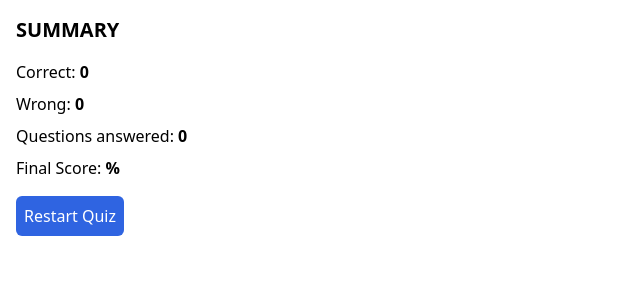
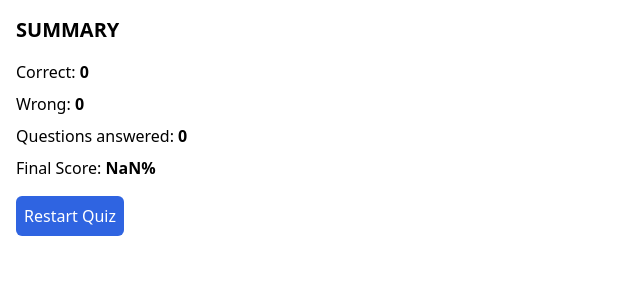
Before and after one commit to OlegSirbu/CINT, a React (Vite) app: page /results in a window 1280 px wide. Shown: the top 300 px of the page, without its empty margins (0-640 px from the left). Built offline with nearby package versions, Linux system fonts and the light colour scheme.

Commit message:
fix check for NAN

```diff
--- a/src/pages/ResultPage.tsx
+++ b/src/pages/ResultPage.tsx
@@ -39,7 +39,7 @@ export const ResultPage = (): React.ReactNode => {
           Questions answered: <b>{answeredQuestions}</b>
         </p>
         <p>
-          Final Score: <b>{!isNaN(score) && score}%</b>
+          Final Score: <b>{score}%</b>
         </p>
       </div>
       <Button onClick={handleRestartQuiz}>Restart Quiz</Button>
```
